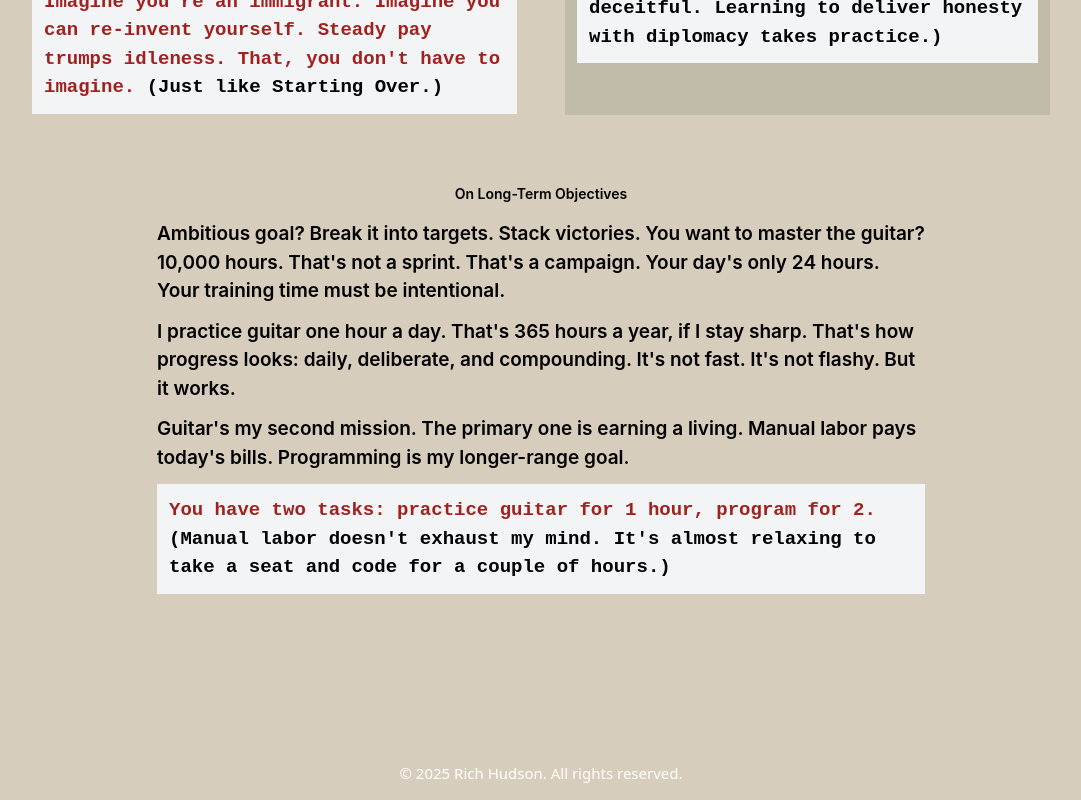
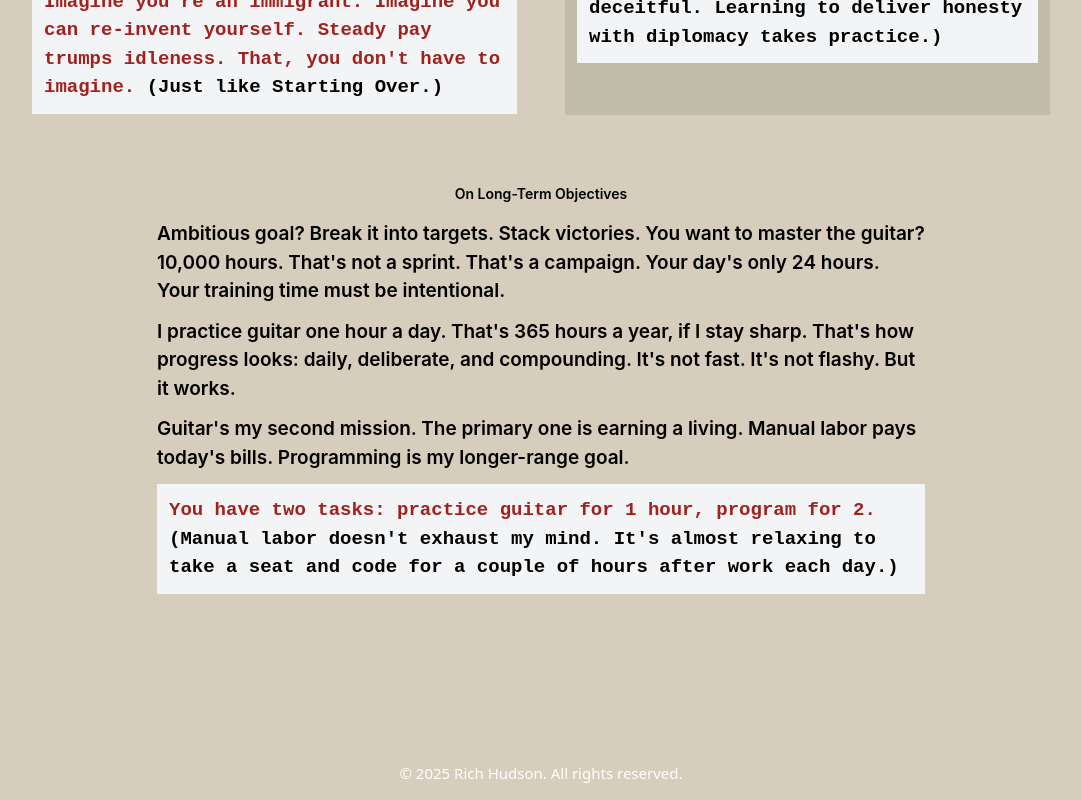
Before and after one commit to DonutsInTheSnow/shedooby.com, a Next.js app: page /apptips in a window 1280 px wide. Shown: the part 2474-3274 px from the top of the page, without its empty margins (99-1180 px from the left). Built offline with nearby package versions, Linux system fonts and the light colour scheme; no server answers.

Commit message:
add words end of AppTips page

```diff
--- a/src/app/apptips/page.tsx
+++ b/src/app/apptips/page.tsx
@@ -68,7 +68,7 @@ export default function Apptips() {
             <p className="pb-3">Ambitious goal? Break it into targets. Stack victories. You want to master the guitar? 10,000 hours. That&apos;s not a sprint. That&apos;s a campaign. Your day&apos;s only 24 hours. Your training time must be intentional.</p>
             <p className="pb-3">I practice guitar one hour a day. That&apos;s 365 hours a year, if I stay sharp. That&apos;s how progress looks: daily, deliberate, and compounding. It&apos;s not fast. It&apos;s not flashy. But it works.</p>
             <p className="pb-3">Guitar&apos;s my second mission. The primary one is earning a living. Manual labor pays today&apos;s bills. Programming is my longer-range goal.</p>
-            <p className="p-3 bg-gray-100 text-[#a1211f] font-mono">You have two tasks: practice guitar for 1 hour, program for 2. <span className="text-black text-medium">(Manual labor doesn&apos;t exhaust my mind. It&apos;s almost relaxing to take a seat and code for a couple of hours.)</span></p>
+            <p className="p-3 bg-gray-100 text-[#a1211f] font-mono">You have two tasks: practice guitar for 1 hour, program for 2. <span className="text-black text-medium">(Manual labor doesn&apos;t exhaust my mind. It&apos;s almost relaxing to take a seat and code for a couple of hours after work each day.)</span></p>
           </div>
         </div>
       </section>
```
